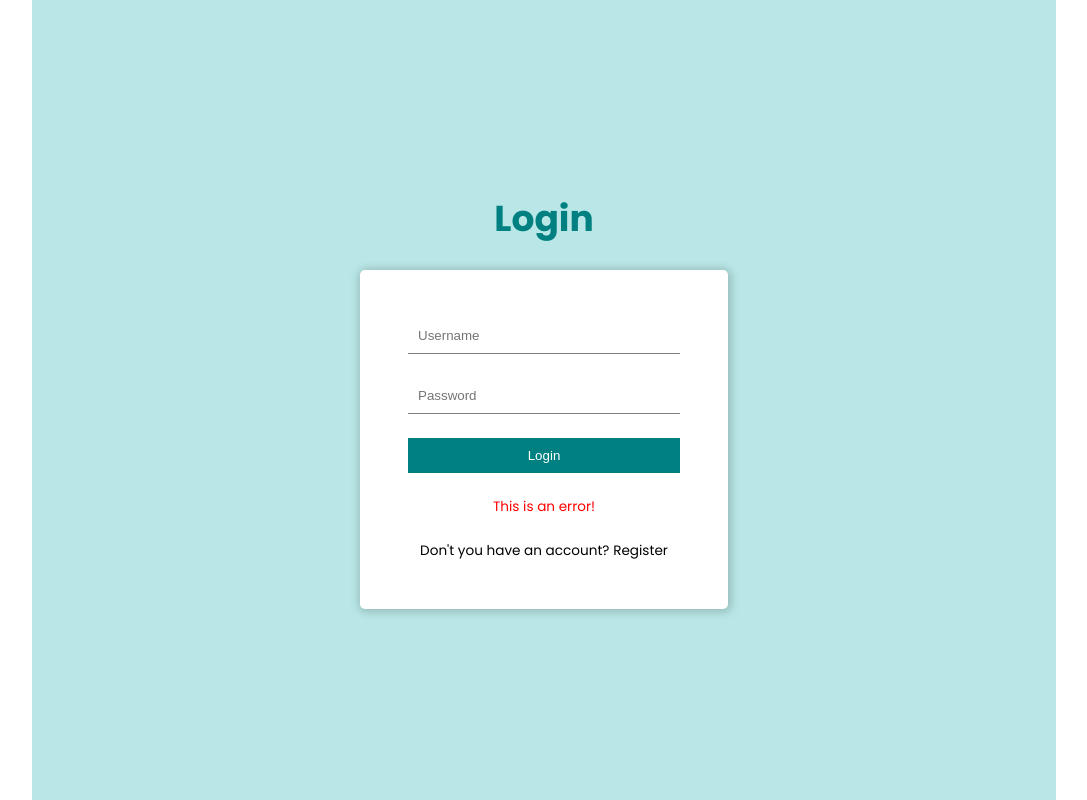
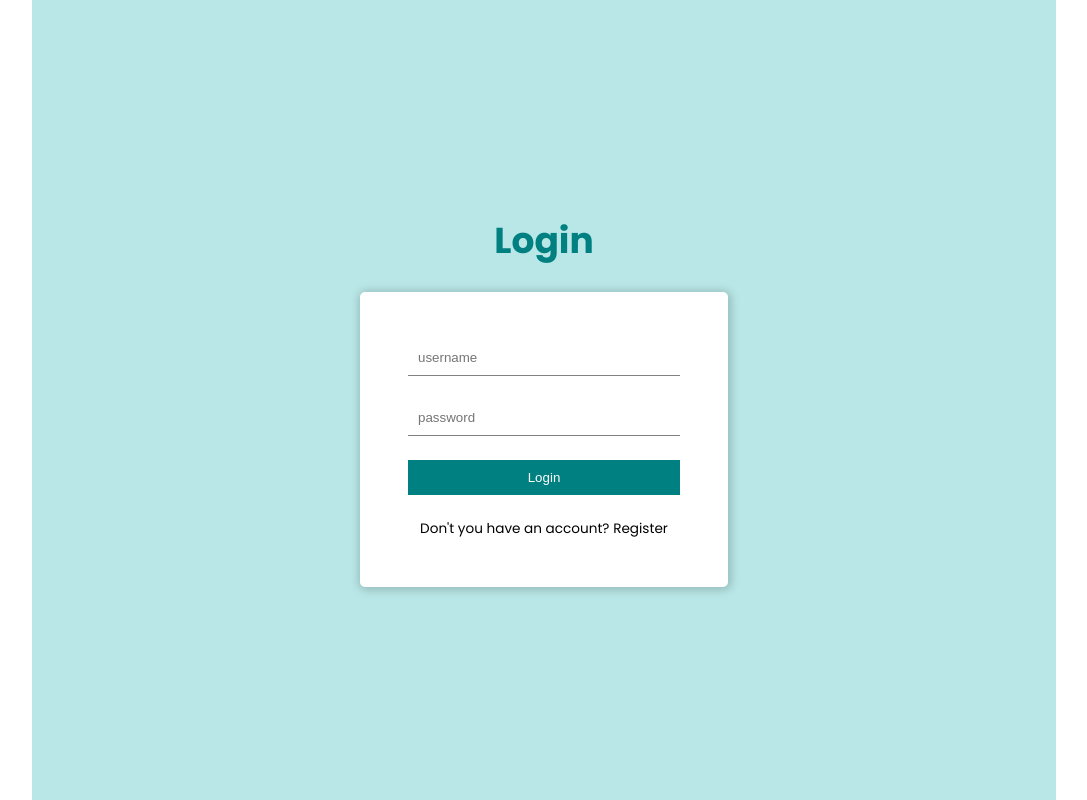
Before and after one commit to VictorBarretoLF/React-Apps, a React (Create React App) app in the folder full-stack-blog-app/frontend/: page /login in a window 1280 px wide. Shown: the whole page, without its empty margins (96-1183 px from the left). Built offline with nearby package versions, Linux system fonts and the light colour scheme.

Commit message:
adicionando uma funcionalidade fake para o login do usuario

```diff
--- a/full-stack-blog-app/frontend/src/pages/Login.jsx
+++ b/full-stack-blog-app/frontend/src/pages/Login.jsx
@@ -1,15 +1,51 @@
-import React from "react";
-import { Link } from "react-router-dom";
+import axios from "axios";
+import React, { useState } from "react";
+import { Link, useNavigate } from "react-router-dom";
 
 const Login = () => {
+  const [inputs, setInputs] = useState({
+    username: "",
+    password: "",
+  });
+  const [err, setError] = useState(null);
+
+  const navigate = useNavigate();
+
+  const handleChange = (e) => {
+    setInputs((prev) => ({ ...prev, [e.target.name]: e.target.value }));
+  };
+
+  const handleSubmit = async (e) => {
+    e.preventDefault();
+    try {
+      const data = await axios.post("/auth/login", inputs);
+      console.log(data)
+      navigate("/");
+    } catch (err) {
+      setError(err.response.data);
+    }
+  };
+
   return (
     <div className="auth">
       <h2>Login</h2>
-      <form className="auth__login-form">
-        <input type="text" placeholder="Username" />
-        <input type="password" placeholder="Password" />
+      <form className="auth__login-form" onSubmit={handleSubmit}>
+        <input
+          required
+          type="text"
+          placeholder="username"
+          name="username"
+          onChange={handleChange}
+        />
+        <input
+          required
+          type="password"
+          placeholder="password"
+          name="password"
+          onChange={handleChange}
+        />
         <button>Login</button>
-        <p>This is an error!</p>
+        {err && <p>{err}</p>}
         <span>
           Don't you have an account? <Link to="/register">Register</Link>
         </span>
```
